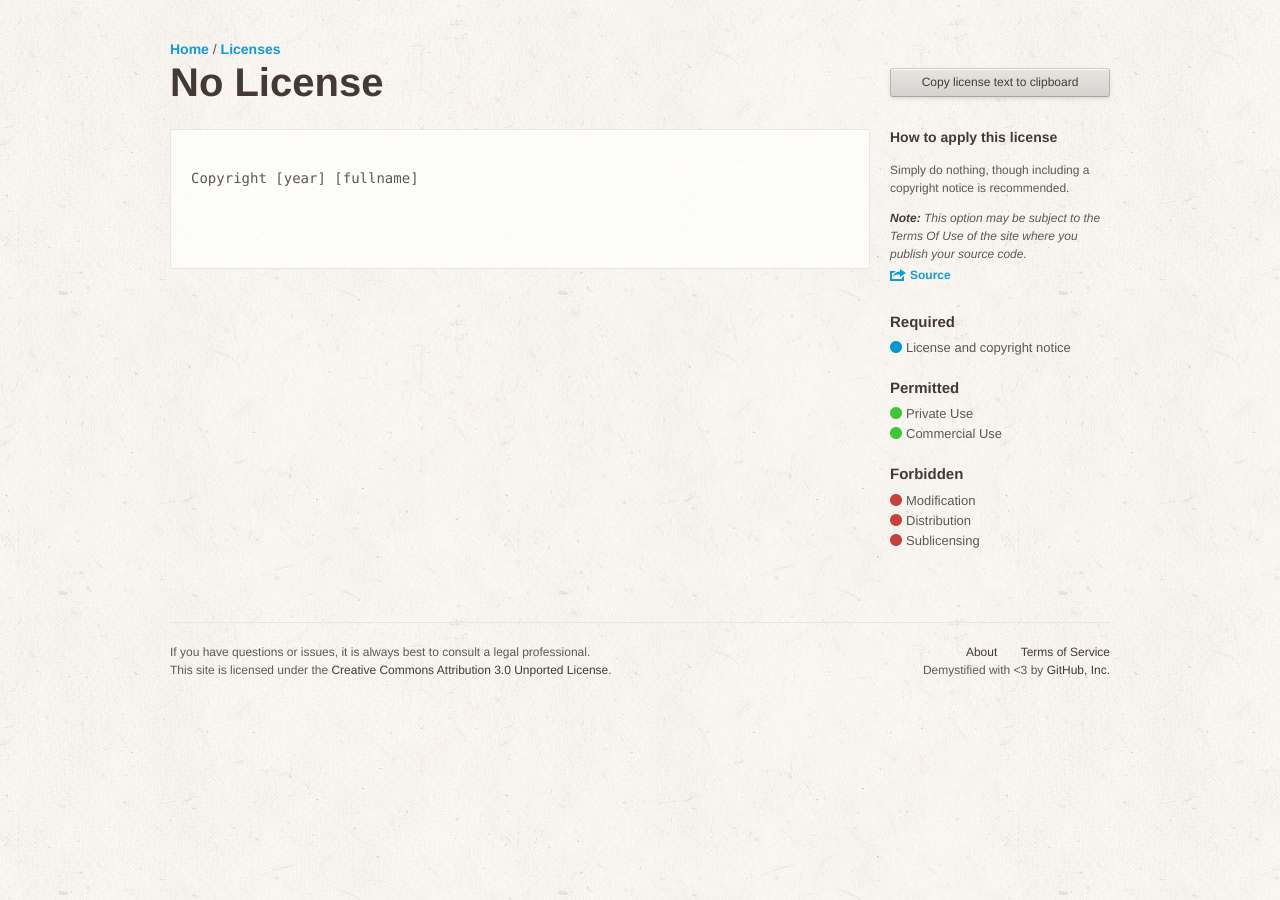
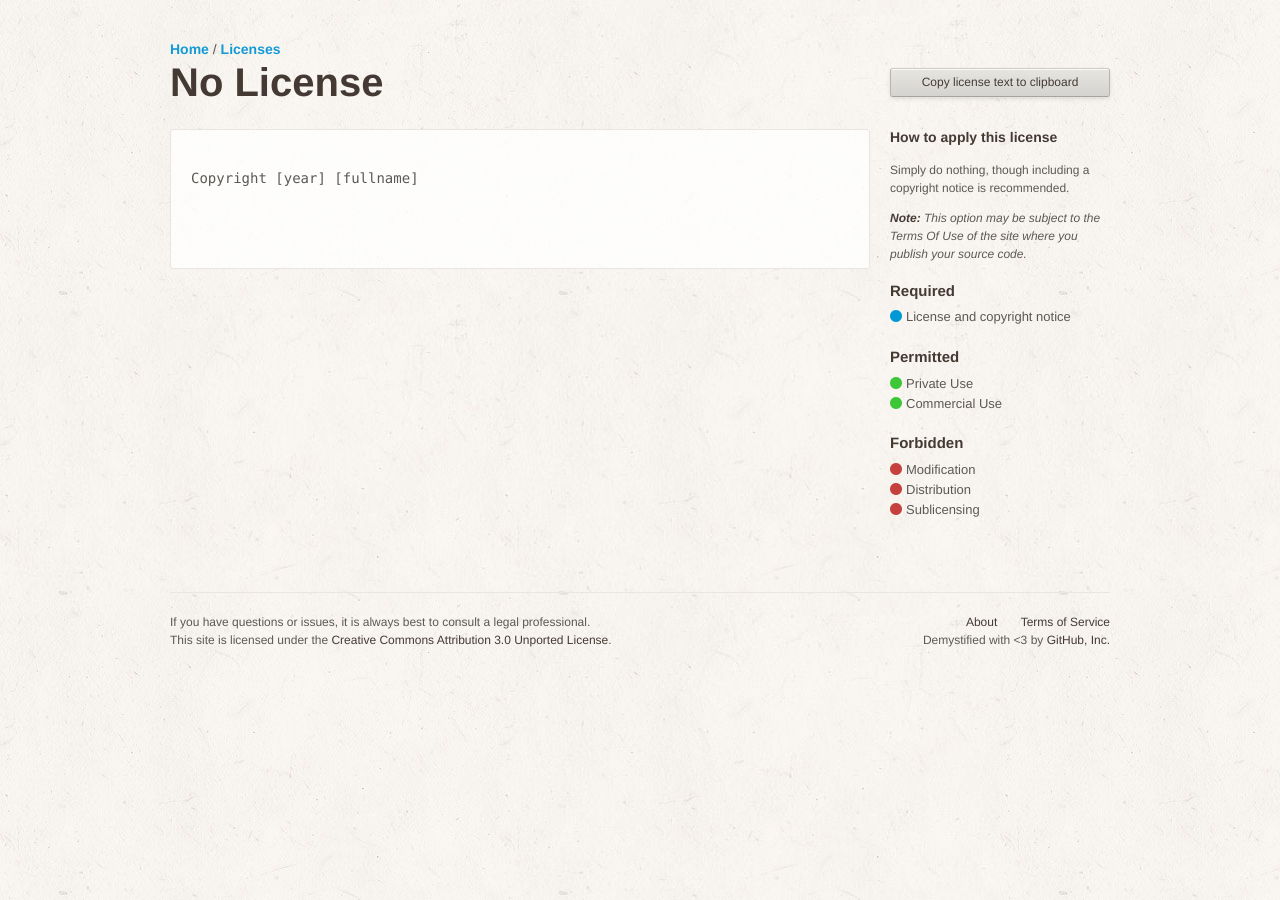
Before and after one commit to github/choosealicense.com, a Jekyll site: the page built from licenses/no-license.html, in a window 1280 px wide. Built offline with Jekyll 4.4.1, drawn with Linux system fonts in a browser that asks for light colours; some web fonts are replaced.

Commit message:
Only include link to source if one has been provided
Not all licenses have provided a `source` property, so this check just
prevent an empty `href` in such cases.

```diff
--- a/_includes/sidebar.html
+++ b/_includes/sidebar.html
@@ -12,9 +12,11 @@
       </p>
       {% endif %}
     </div>
+    {% if page.source %}
     <div class="source">
-      <a href="{{ page.source}}">Source</a>
+      <a href="{{ page.source }}">Source</a>
     </div>
+    {% endif %}
 
      <div class="license-rules license-rules-sidebar">
 
```
